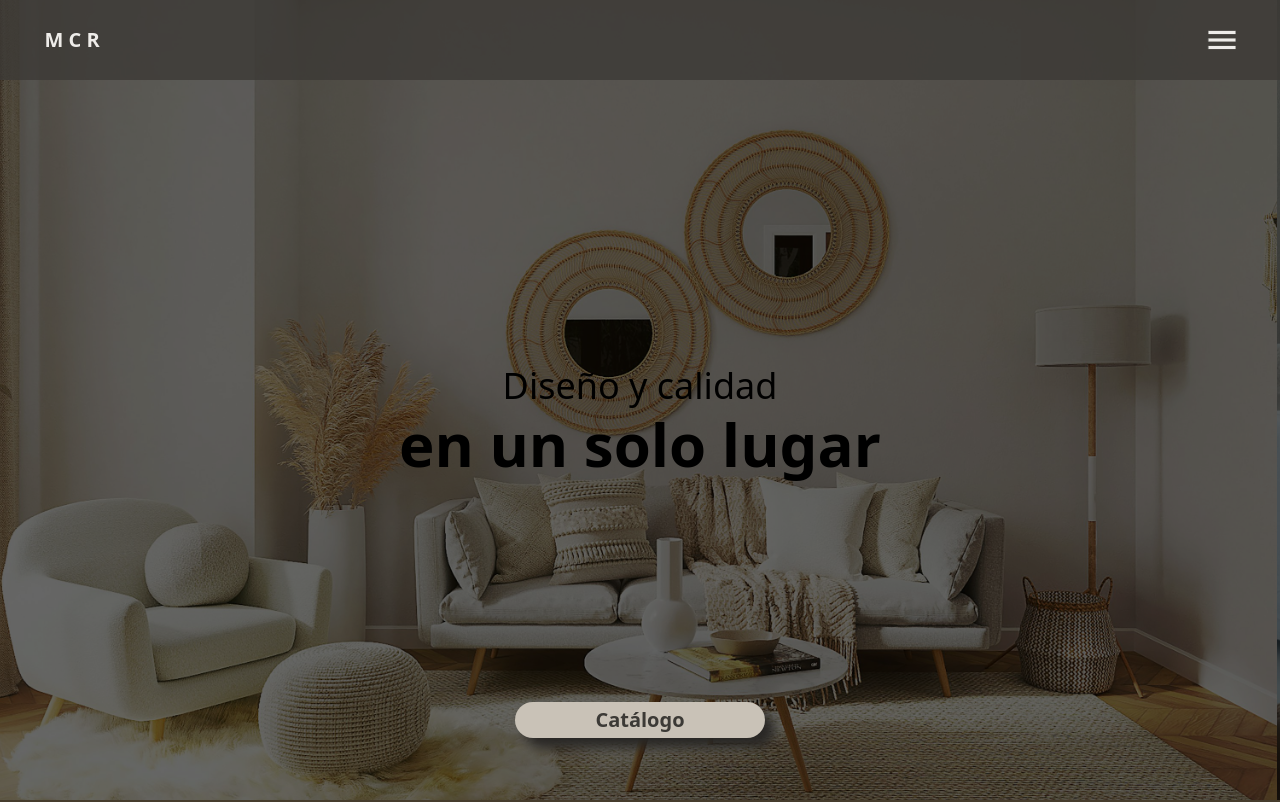
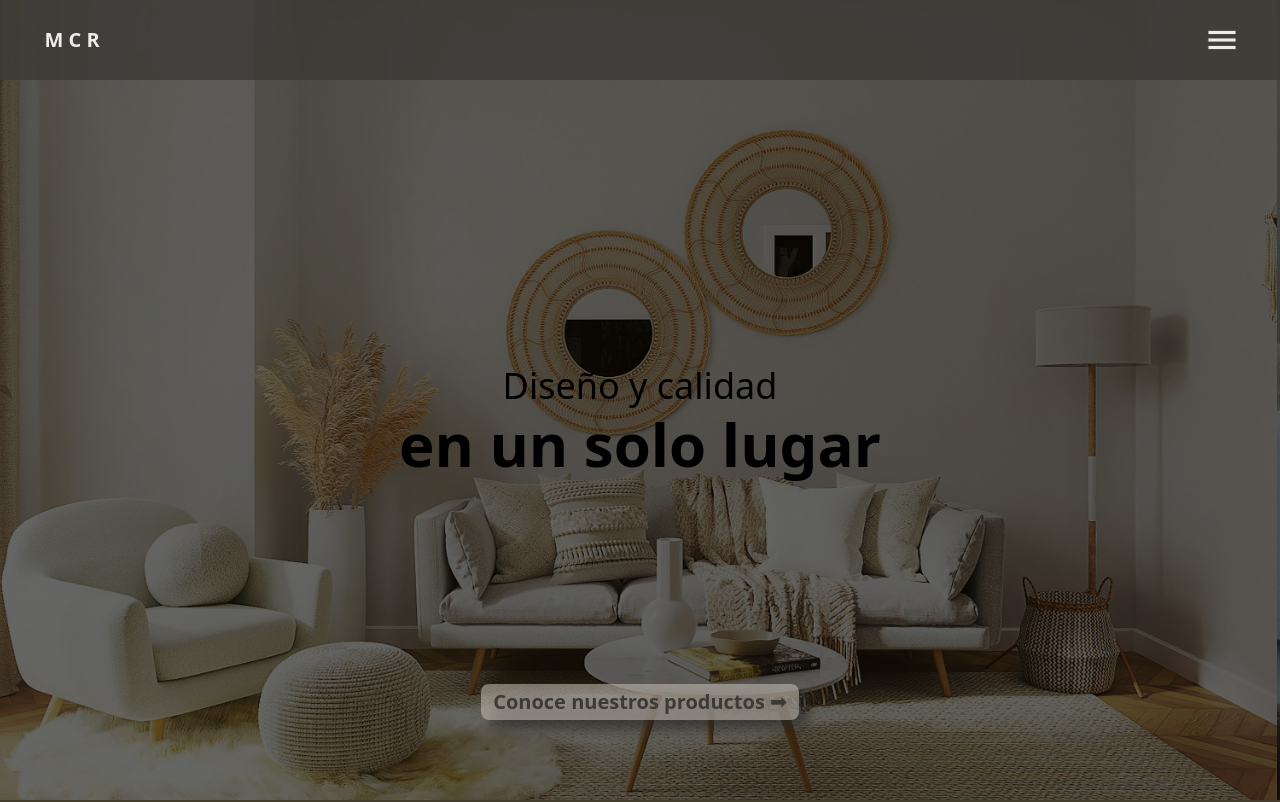
Before and after one commit to B9inzon/mueblescasariver, a Next.js app in the folder front/: page / in a window 1280 px wide. Shown: the top 802 px of the page. Built offline with nearby package versions, Linux system fonts and the light colour scheme; a web font is replaced by a local one.

Commit message:
Tailwind

```diff
--- a/front/src/components/HeroLanding.jsx
+++ b/front/src/components/HeroLanding.jsx
@@ -1,5 +1,6 @@
 import React, { useEffect, useRef, useState } from "react";
 import { hero } from "@/utils/hero.js";
+import Image from "next/image";
 
 export default function HeroLanding() {
   const sliderRef = useRef();
@@ -29,7 +30,7 @@ export default function HeroLanding() {
       } else {
         setCurrentIndex((current) => current + 1);
       }
-    }, 6000);
+    }, 3000);
     return () => {
       if (tiemoutRef.current) {
         clearTimeout(tiemoutRef.current);
@@ -53,10 +54,12 @@ export default function HeroLanding() {
                   key={item.id}
                   className="flex-shrink-0 w-full h-full bg-fixed"
                 >
-                  <img
+                  <Image
                     src={item.imgUrl}
                     alt="Imagen de referencia"
                     className="w-full h-full object-cover grayscale-75 "
+                    width={500}
+                    height={500}
                   />
                 </li>
               );
--- a/front/src/components/Landing.jsx
+++ b/front/src/components/Landing.jsx
@@ -1,4 +1,4 @@
-"use client"
+"use client";
 
 import React from "react";
 import { landingCategories } from "@/utils/landing-categories";
@@ -13,26 +13,26 @@ import HeroLanding from "./HeroLanding";
 export const Landing = () => {
   return (
     <>
-      <section className=" relative flex flex-col w-full items-center justify-center pt- text-[] h-screen ">
-       <HeroLanding/>
-       <div className="absolute z-1 flex left-0 items-center justify-center w-full pb-10 lg:w-1/2 lg:py-0 lg:h-full">
+      <section className=" relative flex flex-col w-full items-center justify-center  h-screen ">
+        <HeroLanding />
+        <div className="absolute z-1  flex left-0 items-center justify-center w-full pb-10 lg:w-1/2 lg:py-0 lg:h-full">
           <h1 className="font-principal w-full max-w-2xl text-[[#eeece9] px-6 mt-20 md:mt-16 text-center lg:text-left lg:pl-10 xl:pl-20 text-4xl md:text-5xl lg:text-6xl  ">
             Diseño y calidad{" "}
-              <span className="block mt-2 text-6xl md:text-6xl lg:text-8xl font-bold">
+            <span className="block  mt-2 text-6xl md:text-6xl lg:text-8xl font-bold">
               en un solo lugar
             </span>
           </h1>
         </div>
         <div className=" absolute z-0 inset-0  bg-black/60  "></div>
-        <div className="absolute z-1 bottom-10 xl:right-60  flex w-100 h-20 items-center justify-center   ">
+        <div className="absolute z-1 bottom-20 xl:right-60 flex w-full lg:w-auto h-auto items-center justify-center  ">
           <Link
             href="/products"
             rel="noopener noreferrer"
-            className=" flex items-center justify-center bg-[#c9c2b7]  p-1 md:p-3 w-[250px] md:w-[300px] lg:w-[350px]  rounded-4xl gap-4  hover:scale-105 transition-all duration-600 ease-in-out "
+            className=" flex items-center justify-center bg-[#c9c2b7]/55 hover:bg-[#c9c2b7]   p-1 md:p-2 w-auto lg:w-auto rounded-lg  hover:scale-103 transition-all duration-600 ease-in-out "
             style={{ filter: "drop-shadow(10px 10px 6px #282624)" }}
           >
-            <h3 className="text-[#3c3a36]  font-semibold text-xl md:text-2xl lg:text-3xl  transition-all duration-900 ease-in-out ">
-              Catálogo
+            <h3 className="text-[#3c3a36]  font-semibold text-xl md:text-2xl lg:text-4xl px-2  transition-all duration-900 ease-in-out ">
+              Conoce nuestros productos &#10143;
             </h3>
           </Link>
         </div>
@@ -112,7 +112,7 @@ export const Landing = () => {
           </ul>
         </div>
       </section>
-      <LandingAbout  />
+      <LandingAbout />
     </>
   );
 };
--- a/front/src/components/ProductDetail.jsx
+++ b/front/src/components/ProductDetail.jsx
@@ -51,7 +51,7 @@ export default function ProductDetail({
             ({percentageOff}%)
           </span>
           </h3>
-          <h4 className="mb-10" >¡Ahórrate <span className="font-semibold text-red-500">{formatter.format(price - finalPrice)}!</span> </h4>
+          <h4 className="mb-10" >Ahórrate <span className="font-semibold text-red-500">{formatter.format(price - finalPrice)}</span></h4>
           <div className="flex flex-wrap items-center mb-10 gap-2 ">
             {showCategories.map((category, index) =>(
               <span key={index}
```
Lines whose indentation alone changed are shown as unchanged.
